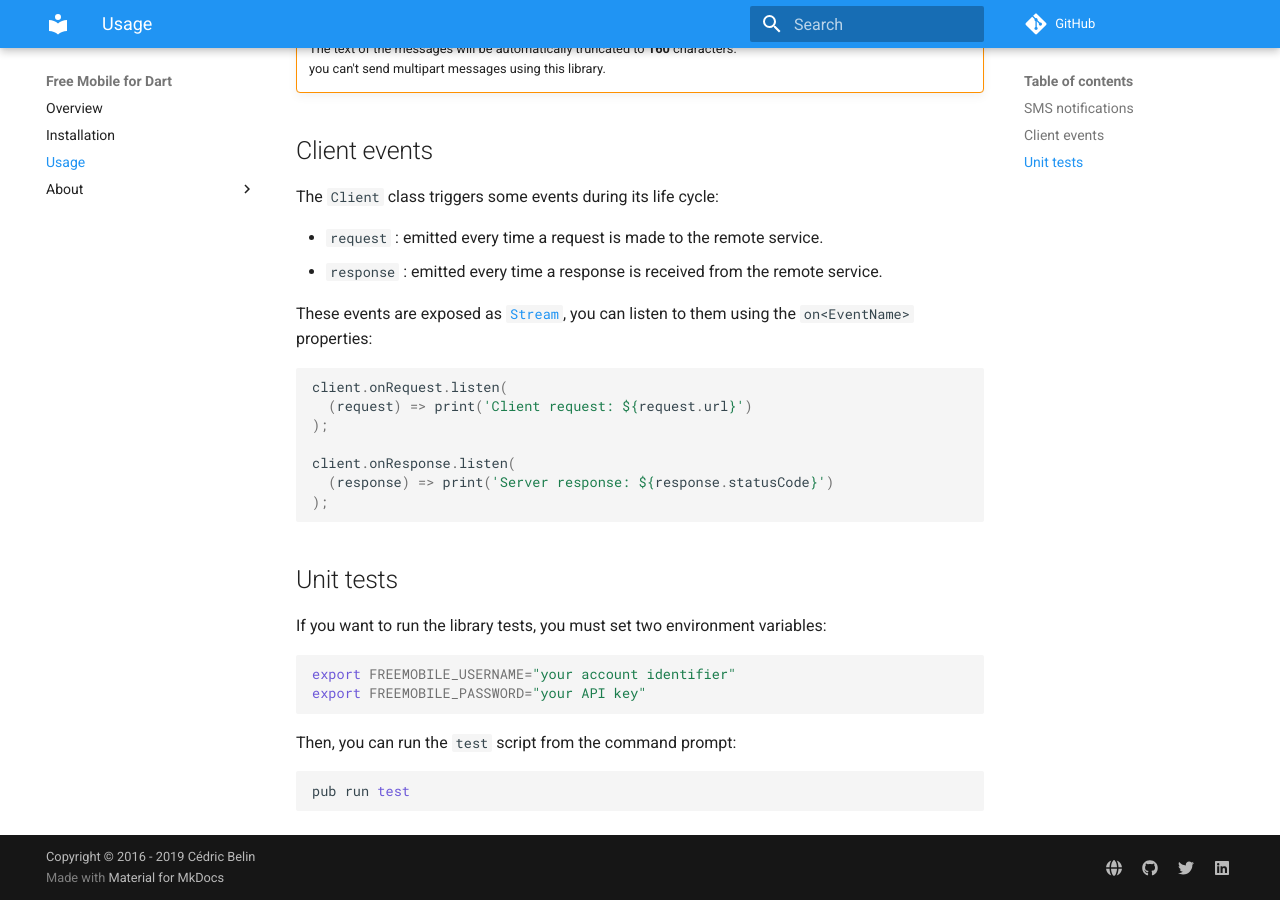
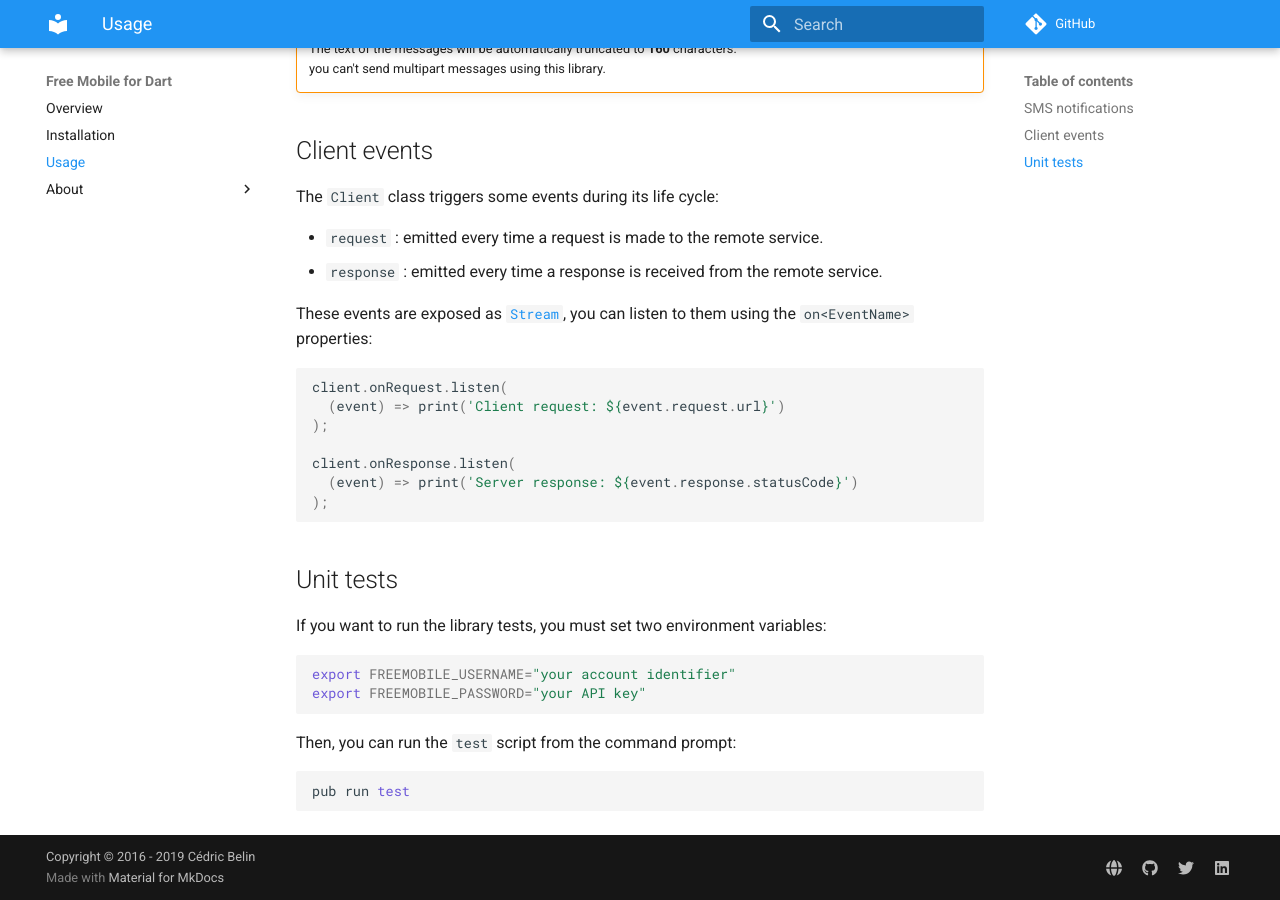
Before and after one commit to cedx/free-mobile.dart, an MkDocs documentation site: the page built from doc/usage.md, in a window 1280 px wide and 900 px high, scrolled down 789 px. Built offline with MkDocs 1.6.1 and Material for MkDocs 9.7.7, drawn with Linux system fonts in a browser that asks for light colours; comment, search, counter and statistics services are not loaded.

Commit message:
Fixed the documentation

````diff
--- a/doc/usage.md
+++ b/doc/usage.md
@@ -44,11 +44,11 @@ These events are exposed as [`Stream`](https://api.dartlang.org/stable/dart-asyn
 
 ```dart
 client.onRequest.listen(
-  (request) => print('Client request: ${request.url}')
+  (event) => print('Client request: ${event.request.url}')
 );
 
 client.onResponse.listen(
-  (response) => print('Server response: ${response.statusCode}')
+  (event) => print('Server response: ${event.response.statusCode}')
 );
 ```
 
````
